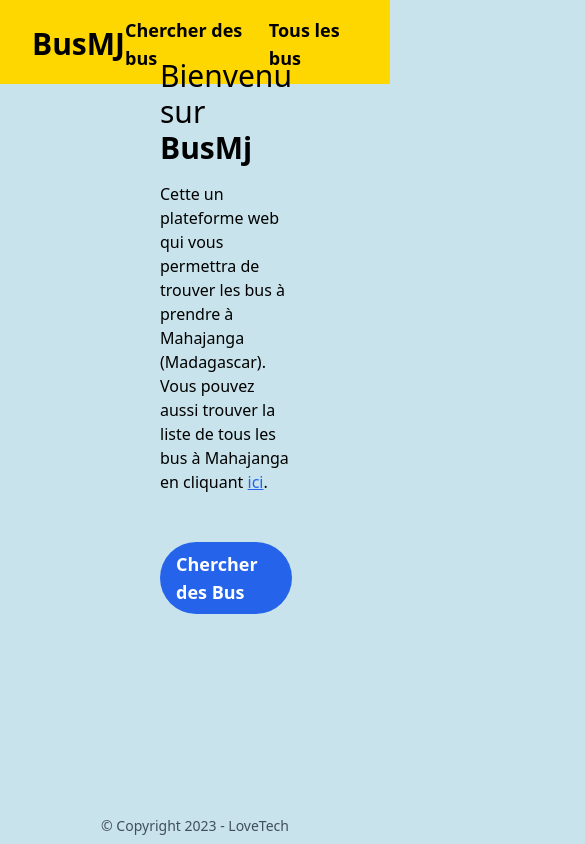
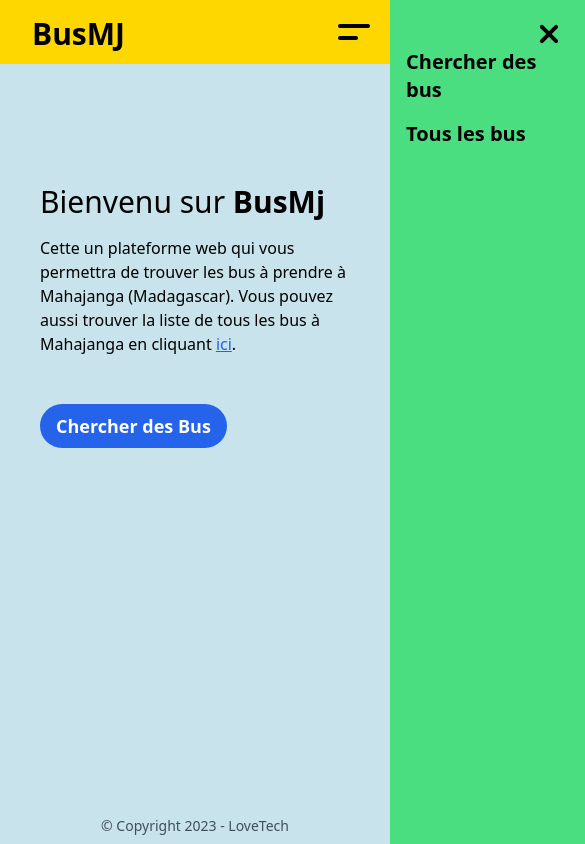
Before and after one commit to Toukoms/bus-mahajanga, a React (Vite) app: page / in a window 390 px wide. Shown: the whole page, 585 px wide, since content can reach past the window. Built offline with nearby package versions, Linux system fonts and the light colour scheme.

Commit message:
style: Make the website responsive

```diff
--- a/src/app/home/page.tsx
+++ b/src/app/home/page.tsx
@@ -2,8 +2,8 @@ import { Link } from "react-router-dom";
 
 const HomePage = () => {
   return (
-    <div className="flex justify-between items-center h-[32rem] gap-4 px-32 py-24 w-[100vw-3rem]">
-      <div className="max-w-xl flex flex-col gap-4">
+    <div className="flex justify-between items-center h-[32rem] gap-4 px-2 lg:px-12 xl:px-20 py-24 w-[100vw-3rem]">
+      <div className="max-w-lg md:max-w-xl flex flex-col gap-4">
         <h1 className="text-3xl">
           Bienvenu sur <b>BusMj</b>
         </h1>
@@ -26,7 +26,7 @@ const HomePage = () => {
           Chercher des Bus
         </Link>
       </div>
-      <div className="relative w-full h-96">
+      <div className="relative w-full h-96 hidden md:block">
         <img
           src="/assets/bus.png"
           alt=" "
--- a/src/app/search/page.tsx
+++ b/src/app/search/page.tsx
@@ -59,7 +59,7 @@ const SearchPage = () => {
             Chercher
           </button>
         </form>
-        <div className="flex-1 flex gap-4 bg-white/40 dark:bg-slate-600/40 flex-wrap rounded-sm w-full min-h-48 p-2 px-4">
+        <div className="flex-1 flex justify-center items-center gap-4 bg-white/40 dark:bg-slate-600/40 flex-wrap rounded-sm w-full min-h-48 p-2 px-4">
           {bus !== null ? (
             bus.length !== 0 ? (
               bus.map((b) => (
--- a/src/components/header.tsx
+++ b/src/components/header.tsx
@@ -1,13 +1,49 @@
+import { useState } from "react";
 import { Link } from "react-router-dom";
 
 const Header = () => {
+  const [open, setOpen] = useState(false);
+
+  const toggleOpen = () => {
+    setOpen(!open);
+  };
+
   return (
     <header className="flex justify-between items-center px-8 md:px-8 pt-4 pb-3 bg-primary">
       <Link to="/" className="text-3xl md:text-4xl font-bold">
         BusMJ
       </Link>
 
-      <nav className="flex items-center gap-4 text-lg font-semibold">
+      <nav className="items-center gap-4 text-lg font-semibold hidden md:flex">
+        <Link
+          to="/search"
+          className="hover:border-b border-foreground mb-[0.2px]"
+        >
+          Chercher des bus
+        </Link>
+        <Link to="/bus" className="hover:border-b border-foreground mb-[0.2px]">
+          Tous les bus
+        </Link>
+      </nav>
+
+      <button
+        className="bg-transparent outline-none cursor-pointer md:hidden"
+        onClick={toggleOpen}
+      >
+        <div id="menu-icon" />
+      </button>
+
+      <nav
+        className={`absolute top-0 left-1/2 w-1/2 h-[100dvh] flex md:hidden flex-col gap-4 px-4 pt-12 text-xl font-semibold transition-all duration-300 bg-green-400 ${
+          !open ? "translate-x-full" : "translate-x-0"
+        }`}
+      >
+        <button
+          className="bg-transparent outline-none cursor-pointer absolute top-6 right-6 block md:hidden"
+          onClick={toggleOpen}
+        >
+          <div id="closed-icon" />
+        </button>
         <Link
           to="/search"
           className="hover:border-b border-foreground mb-[0.2px]"
--- a/src/index.css
+++ b/src/index.css
@@ -32,3 +32,21 @@ body {
   color: rgb(var(--foreground));
   overflow-x: hidden;
 }
+
+#menu-icon {
+  @apply flex relative bg-foreground w-5 h-1 rounded-xl mt-2;
+}
+
+#menu-icon::before {
+  content: " ";
+  @apply bg-foreground w-8 h-1 rounded-xl absolute -top-3 left-0;
+}
+
+#closed-icon {
+  @apply flex relative bg-foreground w-6 h-1 rotate-45 rounded-xl mt-2;
+}
+
+#closed-icon::before {
+  content: " ";
+  @apply bg-foreground w-6 h-1 rounded-xl rotate-90 absolute left-0;
+}
```
